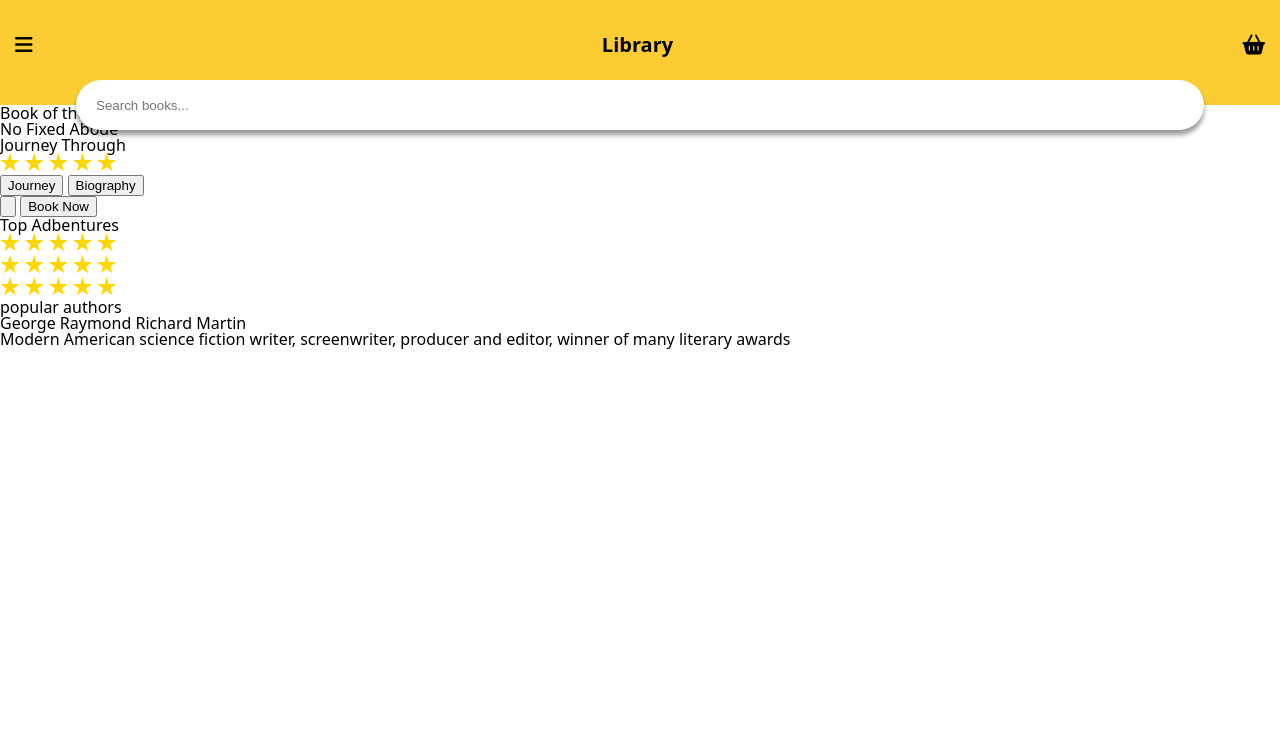
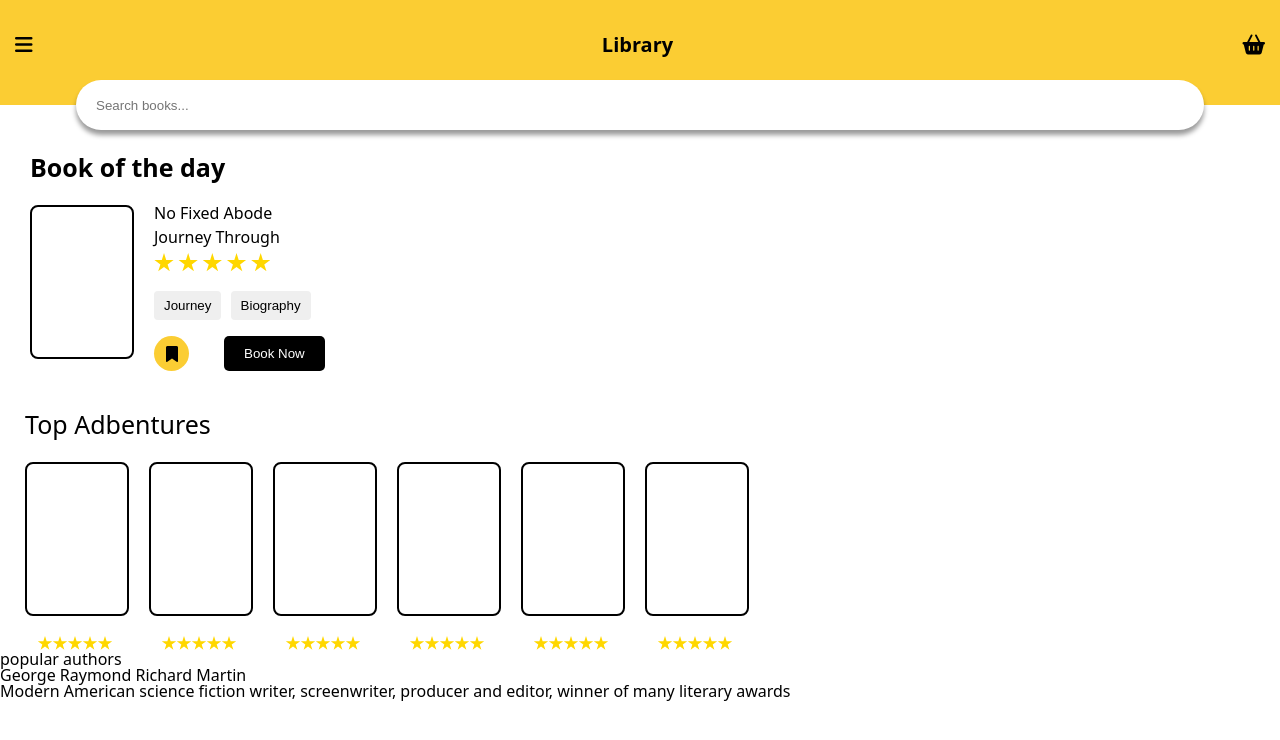
Before and after one commit to codnr98/kokoa-clone, a plain HTML site: page homework/homework.html in a window 1280 px wide. Drawn offline with Linux system fonts and the light colour scheme.

Commit message:
end top adbentures homework

```diff
--- /dev/null
+++ b/homework/css/main-book.css
@@ -0,0 +1,88 @@
+.main-book {
+  display: flex;
+  flex-direction: column;
+  justify-content: flex-start;
+  margin-left: 30px;
+  margin-top: 50px;
+}
+
+.main-book__card {
+  display: flex;
+}
+
+.main-book h2 {
+  font-size: 25px;
+  font-weight: 600;
+  margin-bottom: 25px;
+}
+
+.main-book__photo {
+  width: 100px;
+  height: 150px;
+  border: 2px solid black;
+  border-radius: 8px;
+  margin-right: 20px;
+}
+.main-book__info {
+  display: flex;
+  flex-direction: column;
+  width: 500px;
+}
+div.main-book__info * {
+  margin-bottom: 8px;
+}
+
+.main-book__info .star-rating__star {
+  background: gold;
+  clip-path: polygon(
+    50% 0%,
+    61% 35%,
+    98% 35%,
+    68% 57%,
+    79% 91%,
+    50% 70%,
+    21% 91%,
+    32% 57%,
+    2% 35%,
+    39% 35%
+  );
+  display: inline-block;
+  height: 20px;
+  width: 20px;
+  margin: 0px;
+}
+
+.main-book__tags input {
+  margin-right: 5px;
+  border: none;
+  border-radius: 4px;
+  padding: 7px 10px;
+}
+
+.main-book__buttons {
+  display: flex;
+  position: relative;
+}
+
+.main-book__buttons input:first-child {
+  width: 35px;
+  height: 35px;
+  border: none;
+  border-radius: 50%;
+  background-color: rgb(251, 205, 51);
+  margin-right: 35px;
+}
+
+.main-book__buttons i {
+  position: absolute;
+  top: 10px;
+  left: 12px;
+}
+
+.main-book__buttons input:last-child {
+  padding: 8px 20px;
+  border: none;
+  border-radius: 5px;
+  color: white;
+  background-color: black;
+}
--- a/homework/css/styles.css
+++ b/homework/css/styles.css
@@ -1,16 +1,45 @@
 @import "reset.css";
 @import "header.css";
 @import "search-bar.css";
+@import "main-book.css";
+
 body {
   font-family: system-ui, -apple-system, BlinkMacSystemFont, "Segoe UI", Roboto,
     Oxygen, Ubuntu, Cantarell, "Open Sans", "Helvetica Neue", sans-serif;
   position: relative;
 }
 
-.star-ratig {
+.top-adventures {
+  display: flex;
+  flex-direction: column;
 }
 
-.star-rating__star {
+.top-adventures h2 {
+  font-size: 25px;
+  font-weight: 500;
+  margin: 25px;
+}
+
+.top-adventures__books {
+  display: flex;
+  margin: 0px 25px;
+}
+
+.top-adventures__photo {
+  width: 100px;
+  height: 150px;
+  border: 2px solid black;
+  border-radius: 8px;
+  margin-right: 20px;
+  margin-bottom: 20px;
+}
+
+.top-adventures__star-rating {
+  width: 100px;
+  display: flex;
+  justify-content: center;
+}
+.top-adventures__star-rating .star-rating__star {
   background: gold;
   clip-path: polygon(
     50% 0%,
@@ -25,6 +54,7 @@ body {
     39% 35%
   );
   display: inline-block;
-  height: 20px;
-  width: 20px;
+  height: 15px;
+  width: 15px;
+  margin: 0px;
 }
--- a/homework/homework.html
+++ b/homework/homework.html
@@ -20,9 +20,10 @@
 
     <div class="main-book">
       <h2>Book of the day</h2>
-      <div>
+      <div class="main-book__card">
         <div class="main-book__photo"></div>
         <div class="main-book__info">
+          <div class="main-book__title">
             <h3>No Fixed Abode</h3>
             <p>Journey Through</p>
             <div class="star-rating">
@@ -34,13 +35,15 @@
             </div>
             <div class=""></div>
           </div>
-        <div class="main-book__tag">
+          <div class="main-book__tags">
             <input type="submit" value="Journey" />
             <input type="submit" value="Biography" />
           </div>
           <div class="main-book__buttons">
             <input type="submit" value="" />
+            <i class="fa-solid fa-bookmark"></i>
             <input type="submit" value="Book Now" />
+          </div>
         </div>
       </div>
     </div>
@@ -48,6 +51,36 @@
     <div class="top-adventures">
       <h2>Top Adbentures</h2>
       <div class="top-adventures__books">
+        <div>
+          <div class="top-adventures__photo"></div>
+          <div class="top-adventures__star-rating">
+            <div class="star-rating__star"></div>
+            <div class="star-rating__star"></div>
+            <div class="star-rating__star"></div>
+            <div class="star-rating__star"></div>
+            <div class="star-rating__star"></div>
+          </div>
+        </div>
+        <div>
+          <div class="top-adventures__photo"></div>
+          <div class="top-adventures__star-rating">
+            <div class="star-rating__star"></div>
+            <div class="star-rating__star"></div>
+            <div class="star-rating__star"></div>
+            <div class="star-rating__star"></div>
+            <div class="star-rating__star"></div>
+          </div>
+        </div>
+        <div>
+          <div class="top-adventures__photo"></div>
+          <div class="top-adventures__star-rating">
+            <div class="star-rating__star"></div>
+            <div class="star-rating__star"></div>
+            <div class="star-rating__star"></div>
+            <div class="star-rating__star"></div>
+            <div class="star-rating__star"></div>
+          </div>
+        </div>
         <div>
           <div class="top-adventures__photo"></div>
           <div class="top-adventures__star-rating">
```
Lines whose indentation alone changed are shown as unchanged.
